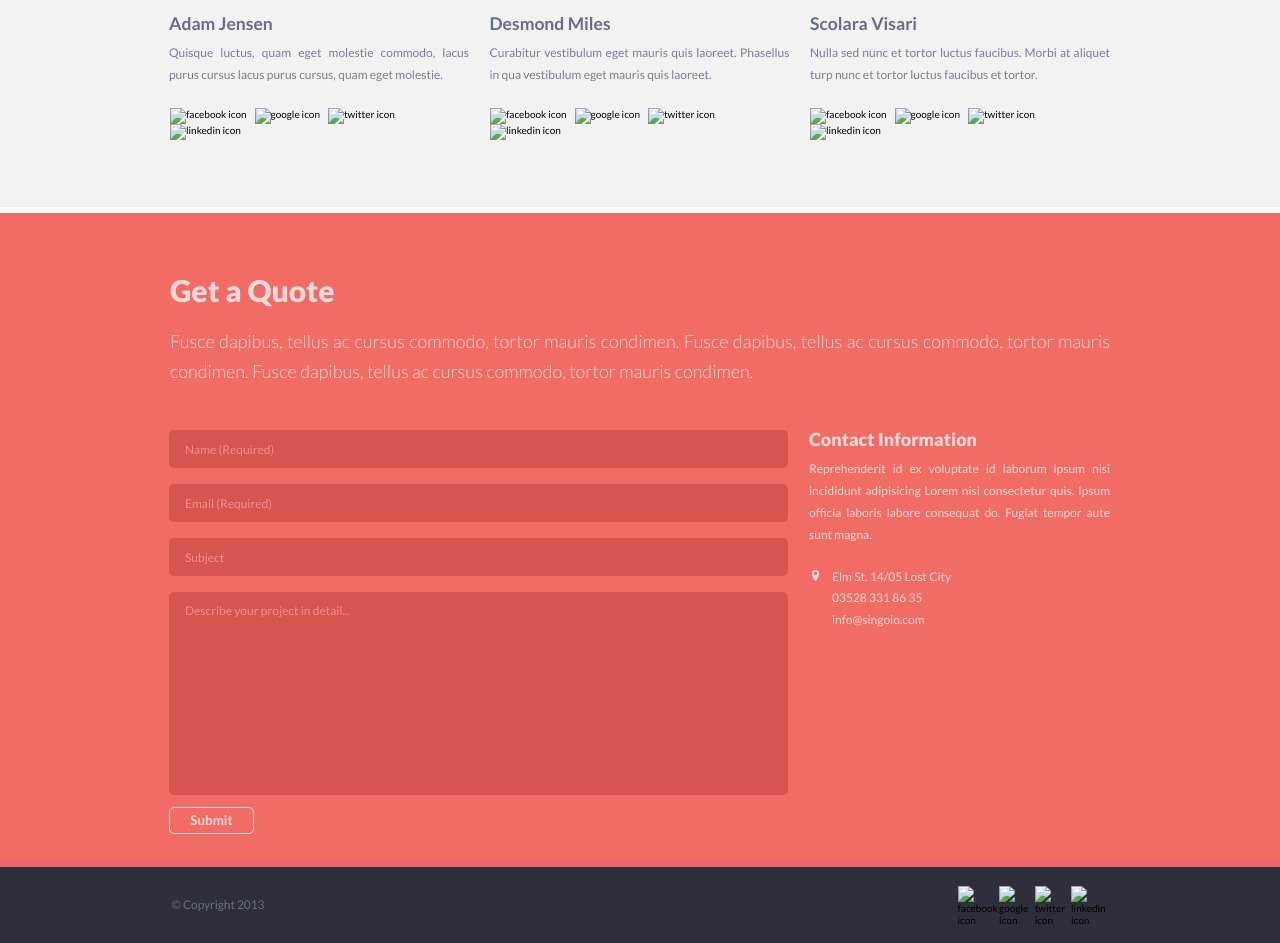
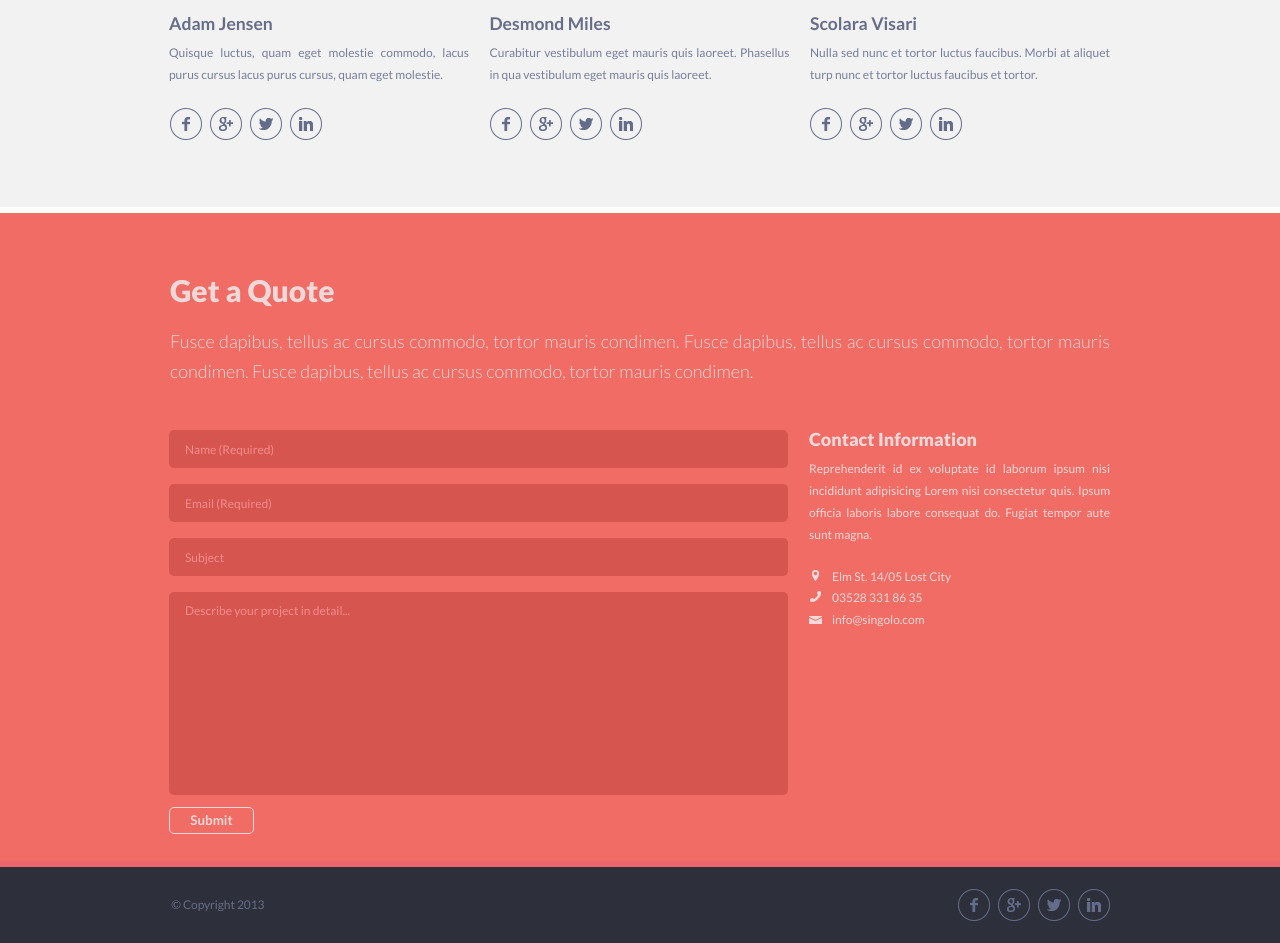
Before and after one commit to dementeyolga/singolo, a plain HTML site: page index.html in a window 1280 px wide. Shown: the part 2585-3528 px from the top of the page. Drawn offline with Linux system fonts and the light colour scheme; the site is published under a folder, as on GitHub Pages, so addresses that start at the root find nothing.

Commit message:
fix: social media problems

```diff
--- a/index.html
+++ b/index.html
@@ -166,27 +166,27 @@
                 </div>
                 <div class="employees__layout-3-column employees__social-media">
                     <div class="social-media">
-                        <div><img class="facebook" src="/assets/social media/facebook-icon.png" alt="facebook icon">
+                        <div><img class="facebook" src="assets/social media/facebook-icon.png" alt="facebook icon">
                         </div>
-                        <div><img class="google" src="/assets/social media/google-icon.png" alt="google icon"></div>
-                        <div><img class="twitter" src="/assets/social media/twitter-icon.png" alt="twitter icon"></div>
-                        <div><img class="linkedin" src="/assets/social media/linkedin-icon.png" alt="linkedin icon">
+                        <div><img class="google" src="assets/social media/google-icon.png" alt="google icon"></div>
+                        <div><img class="twitter" src="assets/social media/twitter-icon.png" alt="twitter icon"></div>
+                        <div><img class="linkedin" src="assets/social media/linkedin-icon.png" alt="linkedin icon">
                         </div>
                     </div>
                     <div class="social-media">
-                        <div><img class="facebook" src="/assets/social media/facebook-icon.png" alt="facebook icon">
+                        <div><img class="facebook" src="assets/social media/facebook-icon.png" alt="facebook icon">
                         </div>
-                        <div><img class="google" src="/assets/social media/google-icon.png" alt="google icon"></div>
-                        <div><img class="twitter" src="/assets/social media/twitter-icon.png" alt="twitter icon"></div>
-                        <div><img class="linkedin" src="/assets/social media/linkedin-icon.png" alt="linkedin icon">
+                        <div><img class="google" src="assets/social media/google-icon.png" alt="google icon"></div>
+                        <div><img class="twitter" src="assets/social media/twitter-icon.png" alt="twitter icon"></div>
+                        <div><img class="linkedin" src="assets/social media/linkedin-icon.png" alt="linkedin icon">
                         </div>
                     </div>
                     <div class="social-media">
-                        <div><img class="facebook" src="/assets/social media/facebook-icon.png" alt="facebook icon">
+                        <div><img class="facebook" src="assets/social media/facebook-icon.png" alt="facebook icon">
                         </div>
-                        <div><img class="google" src="/assets/social media/google-icon.png" alt="google icon"></div>
-                        <div><img class="twitter" src="/assets/social media/twitter-icon.png" alt="twitter icon"></div>
-                        <div><img class="linkedin" src="/assets/social media/linkedin-icon.png" alt="linkedin icon">
+                        <div><img class="google" src="assets/social media/google-icon.png" alt="google icon"></div>
+                        <div><img class="twitter" src="assets/social media/twitter-icon.png" alt="twitter icon"></div>
+                        <div><img class="linkedin" src="assets/social media/linkedin-icon.png" alt="linkedin icon">
                         </div>
                     </div>
 
@@ -226,10 +226,10 @@
             <div class="footer__flex">
                 <p>© Copyright 2013</p>
                 <div class="footer__social-media">
-                    <div><img class="facebook" src="/assets/social media/facebook-icon.png" alt="facebook icon"></div>
-                    <div><img class="google" src="/assets/social media/google-icon.png" alt="google icon"></div>
-                    <div><img class="twitter" src="/assets/social media/twitter-icon.png" alt="twitter icon"></div>
-                    <div><img class="linkedin" src="/assets/social media/linkedin-icon.png" alt="linkedin icon"></div>
+                    <div><img class="facebook" src="assets/social media/facebook-icon.png" alt="facebook icon"></div>
+                    <div><img class="google" src="assets/social media/google-icon.png" alt="google icon"></div>
+                    <div><img class="twitter" src="assets/social media/twitter-icon.png" alt="twitter icon"></div>
+                    <div><img class="linkedin" src="assets/social media/linkedin-icon.png" alt="linkedin icon"></div>
                 </div>
             </div>
 
--- a/style.css
+++ b/style.css
@@ -627,7 +627,7 @@ h2 {
 
 .contact-information__phone::before {
     content: "";
-    background-image: url(/assets/contacts/phone.png);
+    background-image: url(assets/contacts/phone.png);
     width: 13px;
     height: 11px;
     display: inline-block;
@@ -642,7 +642,7 @@ h2 {
 
 .contact-information__email::before {
     content: "";
-    background-image: url(/assets/contacts/mail.png);
+    background-image: url(assets/contacts/mail.png);
     width: 13px;
     height: 8px;
     display: inline-block;
```
